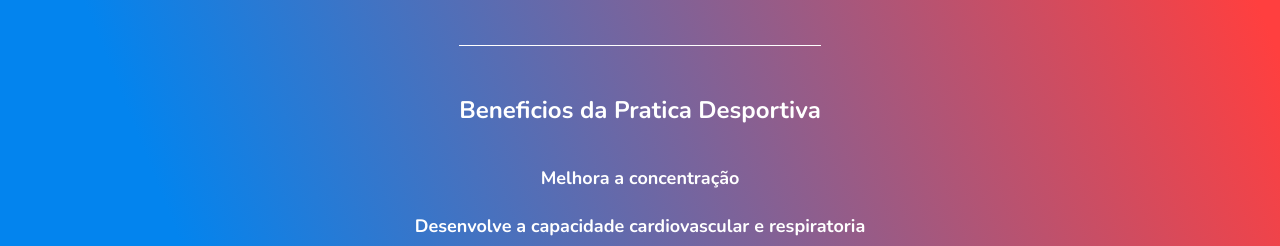
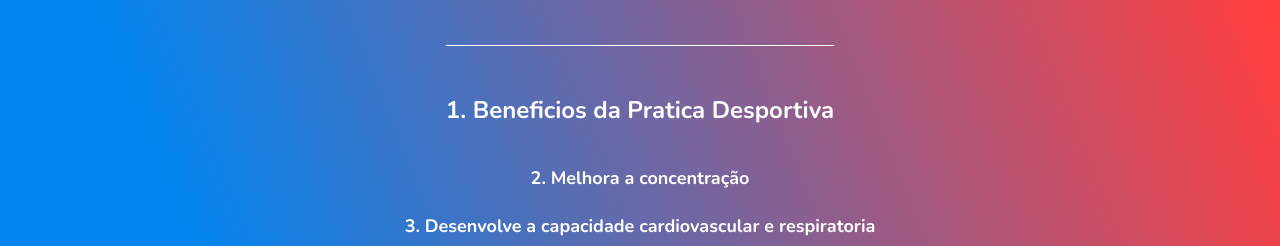
Before and after one commit to renatochaves1999/Landing-Page, a plain HTML site: page index.html in a window 1280 px wide. Shown: the part 554-800 px from the top of the page. Drawn offline with nearby package versions, Linux system fonts and the light colour scheme; a web font is replaced by a local one.

Commit message:
second commit

```diff
--- a/index.html
+++ b/index.html
@@ -26,10 +26,9 @@
             <img class="conteudo-principal-imagem" src="img/logo .jpg" alt="Logo">
         </section>
         <section class="conteudo-secundario">
-            <h3  class="conteudo-secundario-titulo">Beneficios da Pratica Desportiva</h3>
-            <p class="conteudo-secundario-paragrafo">Melhora a <stronng>concentração</stronng></p>
-            <p class="conteudo-secundario-paragrafo">Desenvolve a capacidade <strong>cardiovascular e respiratoria</strong></p>
-            <p class="conteudo-secundario-paragrafo">Ajuda a <strong>corrigir a Postura</strong></p>
+            <h3  class="conteudo-secundario-titulo">1. Beneficios da Pratica Desportiva</h3>
+            <p class="conteudo-secundario-paragrafo">2. Melhora a <stronng>concentração</stronng></p>
+            <p class="conteudo-secundario-paragrafo">3. Desenvolve a capacidade <strong>cardiovascular e respiratoria</strong></p>
         </section>
     </main>
     <footer class="rodape">
```
